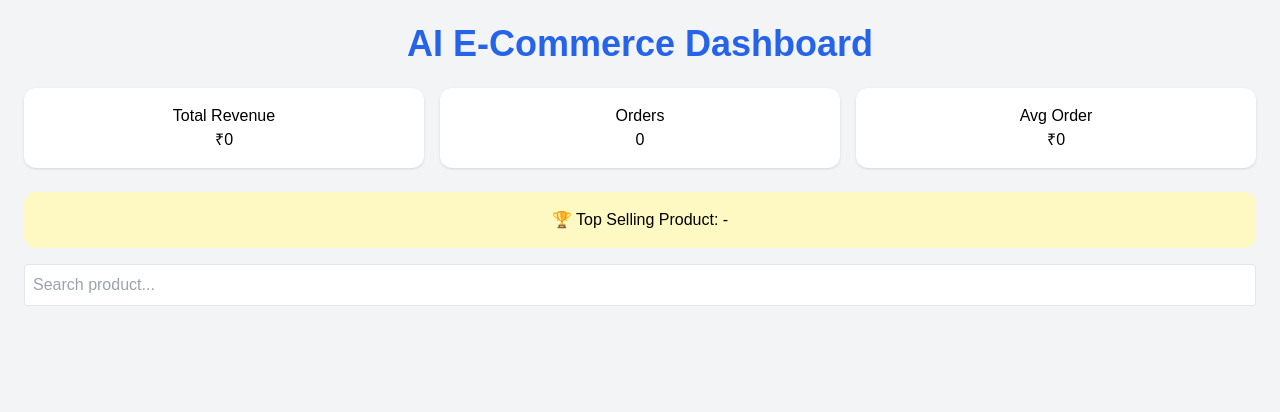
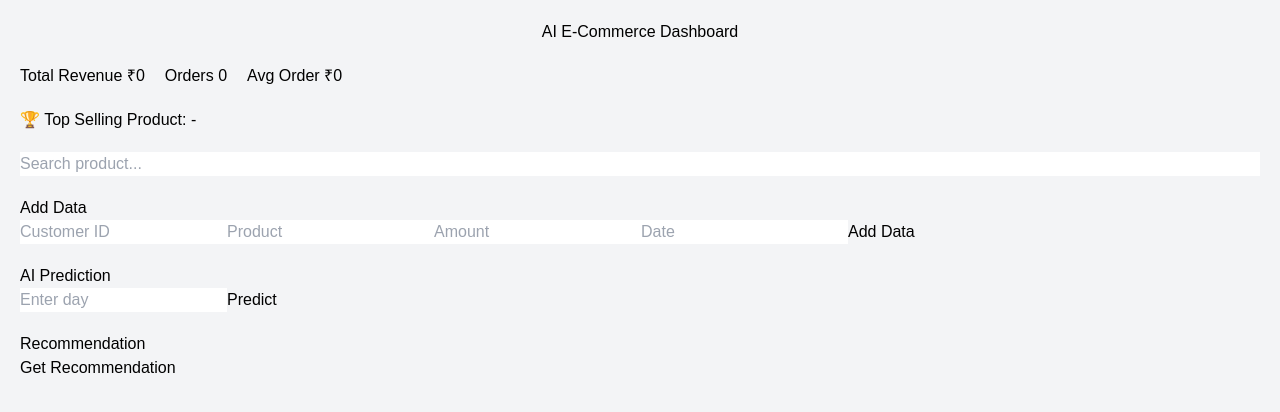
Before and after one commit to dhruthi131203-spec/ai-ecommerce-dashboard, a React app in the folder frontend/: page / in a window 1280 px wide. Shown: the top 412 px of the page. Built offline with nearby package versions, Linux system fonts and the light colour scheme; no server answers; the HTML template or start-up script is replaced by a standard one.

Commit message:
fixed frontend completely

```diff
--- a/frontend/src/App.jsx
+++ b/frontend/src/App.jsx
@@ -1,242 +1,133 @@
-import { useEffect, useState, useMemo } from "react";
+import { useEffect, useState } from "react";
 import axios from "axios";
 
-import {
-  Chart as ChartJS,
-  CategoryScale,
-  LinearScale,
-  BarElement,
-  PointElement,
-  LineElement,
-  Title,
-  Tooltip,
-  Legend
-} from "chart.js";
-
-import { Bar, Line } from "react-chartjs-2";
-
-ChartJS.register(
-  CategoryScale,
-  LinearScale,
-  BarElement,
-  PointElement,
-  LineElement,
-  Title,
-  Tooltip,
-  Legend
-);
-
 const API = "https://ai-ecommerce-dashboard-2-znpk.onrender.com";
-console.log("API URL:", API);
 
 function App() {
   const [data, setData] = useState([]);
+  const [search, setSearch] = useState("");
   const [prediction, setPrediction] = useState(null);
-  const [recommendation, setRecommendation] = useState("");
-  const [search, setSearch] = useState("");
-  const [dayInput, setDayInput] = useState("");
-
-  const [form, setForm] = useState({
-    customer_id: "",
-    product: "",
-    amount: "",
-    date: ""
-  });
+  const [day, setDay] = useState("");
 
   // FETCH DATA
   const fetchData = async () => {
-    const res = await axios.get(`${API}/get-data`);
-    setData(res.data);
+    try {
+      const res = await axios.get(`${API}/get-data`);
+      setData(res.data);
+    } catch (err) {
+      console.error("Error fetching data:", err);
+    }
   };
 
   useEffect(() => {
     fetchData();
   }, []);
 
-  // ADD DATA
-  const addData = async () => {
-    await axios.post(`${API}/add-data`, {
-      customer_id: Number(form.customer_id),
-      product: form.product,
-      amount: Number(form.amount),
-      date: form.date
-    });
+  // CALCULATIONS
+  const filteredData = data.filter((item) =>
+    item.product.toLowerCase().includes(search.toLowerCase())
+  );
 
-    fetchData();
-  };
+  const totalRevenue = filteredData.reduce(
+    (sum, item) => sum + item.amount,
+    0
+  );
+
+  const totalOrders = filteredData.length;
+
+  const avgOrder =
+    totalOrders === 0 ? 0 : (totalRevenue / totalOrders).toFixed(2);
+
+  const topProduct =
+    filteredData.length > 0
+      ? filteredData.reduce((a, b) =>
+          a.amount > b.amount ? a : b
+        ).product
+      : "-";
 
   // PREDICTION
-  const getPrediction = async () => {
-    const res = await axios.get(`${API}/predict?day=${dayInput}`);
-    setPrediction(res.data.prediction);
-  };
-
-  // RECOMMENDATION
-  const getRecommendation = async () => {
-    const res = await axios.get(`${API}/recommend`);
-    setRecommendation(res.data.product);
-  };
-
-  // FILTER DATA
-  const filteredData = useMemo(() => {
-    return data.filter(item =>
-      item.product.toLowerCase().includes(search.toLowerCase())
-    );
-  }, [data, search]);
-
-  // GROUP DATA
-  const groupedData = useMemo(() => {
-    const map = {};
-    filteredData.forEach(item => {
-      const product = item.product.toLowerCase();
-      map[product] = (map[product] || 0) + item.amount;
-    });
-    return map;
-  }, [filteredData]);
-
-  const labels = Object.keys(groupedData);
-  const values = Object.values(groupedData);
-
-  // KPI
-  const totalRevenue = values.reduce((a, b) => a + b, 0);
-  const totalOrders = filteredData.length;
-  const avgOrder =
-    totalOrders > 0 ? (totalRevenue / totalOrders).toFixed(2) : 0;
-
-  const topProduct =
-    labels.length > 0
-      ? labels.reduce((a, b) =>
-          groupedData[a] > groupedData[b] ? a : b
-        )
-      : "-";
-
-  // 🎨 BAR CHART
-  const chartData = {
-    labels,
-    datasets: [
-      {
-        label: "Total Sales",
-        data: values,
-        backgroundColor: [
-          "#3b82f6",
-          "#10b981",
-          "#f59e0b",
-          "#ef4444",
-          "#8b5cf6",
-          "#06b6d4"
-        ],
-        borderRadius: 10
-      }
-    ]
-  };
-
-  const chartOptions = {
-    responsive: true,
-    plugins: {
-      legend: {
-        labels: {
-          color: "#111827",
-          font: { size: 14, weight: "bold" }
-        }
-      }
-    },
-    scales: {
-      x: {
-        ticks: { color: "#6b7280" }
-      },
-      y: {
-        ticks: { color: "#6b7280" }
-      }
+  const handlePredict = async () => {
+    try {
+      const res = await axios.get(`${API}/predict?day=${day}`);
+      setPrediction(res.data.prediction);
+    } catch (err) {
+      console.error(err);
     }
   };
 
-  // 📈 LINE CHART
-  const trendData = useMemo(() => {
-    const map = {};
+  return (
+    <div style={{ padding: "20px" }}>
+      <h1 style={{ textAlign: "center" }}>AI E-Commerce Dashboard</h1>
 
-    filteredData.forEach(item => {
-
-      // ✅ FIX 1: use item.date (NOT purchase_date)
-      const date = new Date(item.date)
-        .toISOString()
-        .split("T")[0];
-
-      map[date] = (map[date] || 0) + item.amount;
-    });
-
-    const dates = Object.keys(map).sort();
-
-    return {
-      labels: dates,
-      datasets: [
-        {
-          label: "Sales Trend",
-          data: dates.map(d => map[d]),
-          borderColor: "#2563eb",
-          backgroundColor: "rgba(37,99,235,0.15)",
-          fill: true,
-          tension: 0.4,
-          pointBackgroundColor: "#1d4ed8",
-          pointRadius: 5,
-          borderWidth: 3
-        }
-      ]
-    };
-  }, [filteredData]);
-
-  // EXPORT CSV
-  const exportCSV = () => {
-    const headers = "Product,Amount,Date\n";
-
-    // ✅ FIX 2: use d.date (NOT purchase_date)
-    const rows = filteredData
-      .map(d => `${d.product},${d.amount},${d.date}`)
-      .join("\n");
-
-    const blob = new Blob([headers + rows], {
-      type: "text/csv"
-    });
-
-    const url = URL.createObjectURL(blob);
-    const a = document.createElement("a");
-    a.href = url;
-    a.download = "sales.csv";
-    a.click();
-  };
-
-  return (
-    <div className="min-h-screen bg-gray-100 p-6">
-
-      <h1 className="text-4xl font-bold text-center text-blue-600 mb-6">
-        AI E-Commerce Dashboard
-      </h1>
-
-      <div className="grid md:grid-cols-3 gap-4 mb-6">
-        <div className="bg-white p-4 rounded-xl shadow text-center">
-          <p>Total Revenue</p>
-          <h2>₹{totalRevenue}</h2>
-        </div>
-        <div className="bg-white p-4 rounded-xl shadow text-center">
-          <p>Orders</p>
-          <h2>{totalOrders}</h2>
-        </div>
-        <div className="bg-white p-4 rounded-xl shadow text-center">
-          <p>Avg Order</p>
-          <h2>₹{avgOrder}</h2>
-        </div>
+      {/* TOP CARDS */}
+      <div style={{ display: "flex", gap: "20px", marginTop: "20px" }}>
+        <div> Total Revenue ₹{totalRevenue}</div>
+        <div> Orders {totalOrders}</div>
+        <div> Avg Order ₹{avgOrder}</div>
       </div>
 
-      <div className="bg-yellow-100 p-4 rounded-xl mb-4 text-center">
+      {/* TOP PRODUCT */}
+      <div style={{ marginTop: "20px" }}>
         🏆 Top Selling Product: {topProduct}
       </div>
 
+      {/* SEARCH */}
       <input
-        className="border p-2 rounded w-full mb-4"
+        type="text"
         placeholder="Search product..."
+        value={search}
         onChange={(e) => setSearch(e.target.value)}
+        style={{ marginTop: "20px", width: "100%" }}
       />
 
-      {/* rest unchanged */}
+      {/* ADD DATA */}
+      <div style={{ marginTop: "20px" }}>
+        <h3>Add Data</h3>
+        <input placeholder="Customer ID" id="cid" />
+        <input placeholder="Product" id="prod" />
+        <input placeholder="Amount" id="amt" />
+        <input placeholder="Date" id="date" />
+
+        <button
+          onClick={async () => {
+            await axios.post(`${API}/add-data`, {
+              customer_id: document.getElementById("cid").value,
+              product: document.getElementById("prod").value,
+              amount: document.getElementById("amt").value,
+              date: document.getElementById("date").value,
+            });
+            fetchData();
+          }}
+        >
+          Add Data
+        </button>
+      </div>
+
+      {/* PREDICTION */}
+      <div style={{ marginTop: "20px" }}>
+        <h3>AI Prediction</h3>
+        <input
+          placeholder="Enter day"
+          value={day}
+          onChange={(e) => setDay(e.target.value)}
+        />
+        <button onClick={handlePredict}>Predict</button>
+
+        {prediction && <p>Prediction: {prediction}</p>}
+      </div>
+
+      {/* RECOMMENDATION */}
+      <div style={{ marginTop: "20px" }}>
+        <h3>Recommendation</h3>
+        <button
+          onClick={async () => {
+            const res = await axios.get(`${API}/recommend`);
+            alert("Recommended: " + res.data.product);
+          }}
+        >
+          Get Recommendation
+        </button>
+      </div>
     </div>
   );
 }
```
